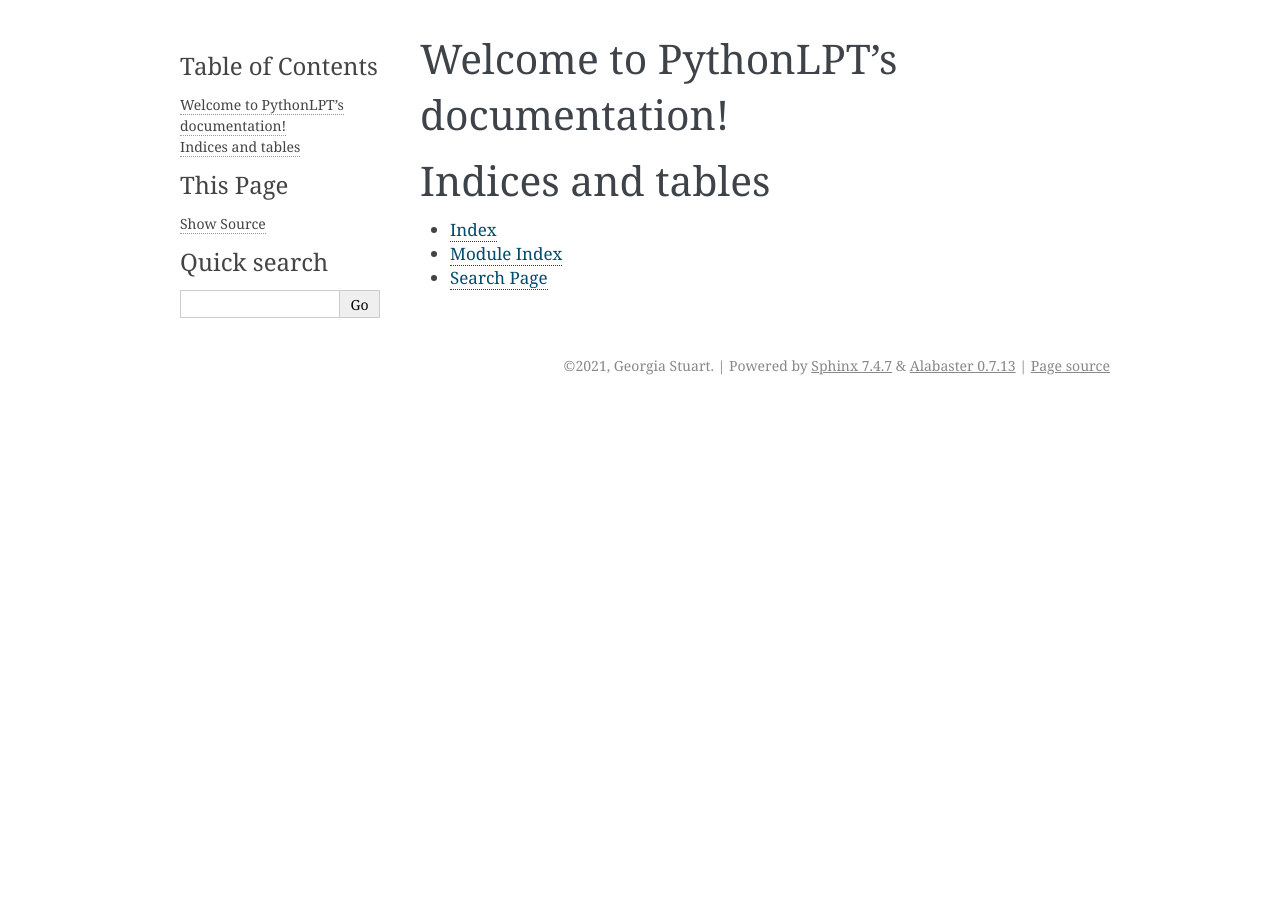
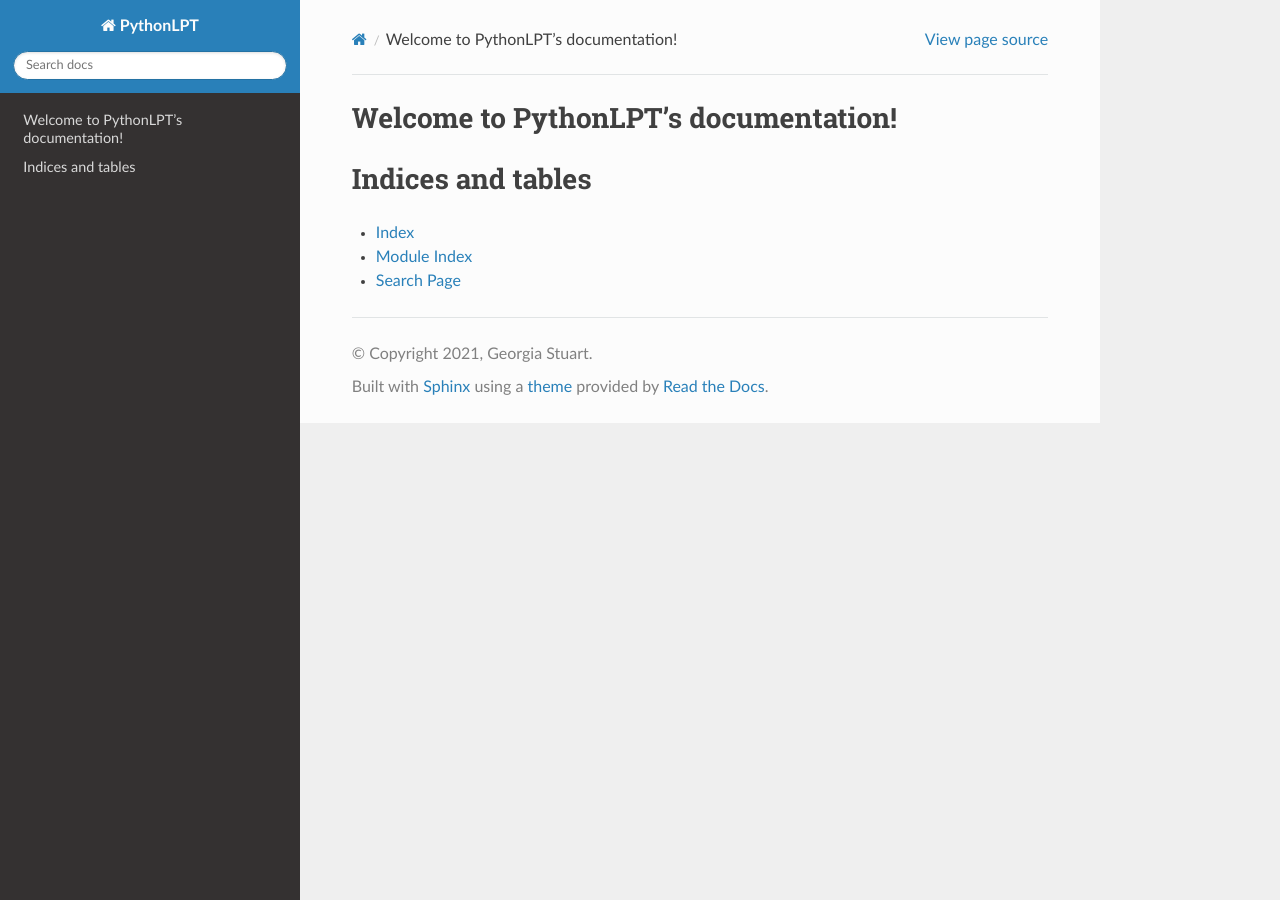
Before and after one commit to UT-CHG/PYOPATRA, a Sphinx documentation site: the page built from docs/index.rst, in a window 1280 px wide. Built offline with Sphinx 7.4.7 and the Read the Docs theme 2.0.0, drawn with Linux system fonts in a browser that asks for light colours.

Commit message:
Add rtd theme

```diff
--- a/docs/conf.py
+++ b/docs/conf.py
@@ -13,6 +13,7 @@
 # import os
 # import sys
 # sys.path.insert(0, os.path.abspath('.'))
+import sphinx_rtd_theme
 
 
 # -- Project information -----------------------------------------------------
@@ -31,7 +32,7 @@ release = 'dev'
 # extensions coming with Sphinx (named 'sphinx.ext.*') or your custom
 # ones.
 extensions = [
-    'recommonmark'
+    'sphinx_rtd_theme'
 ]
 
 # Add any paths that contain templates here, relative to this directory.
@@ -48,7 +49,7 @@ exclude_patterns = ['_build', 'Thumbs.db', '.DS_Store']
 # The theme to use for HTML and HTML Help pages.  See the documentation for
 # a list of builtin themes.
 #
-html_theme = 'alabaster'
+html_theme = 'sphinx_rtd_theme'
 
 # Add any paths that contain custom static files (such as style sheets) here,
 # relative to this directory. They are copied after the builtin static files,
```
